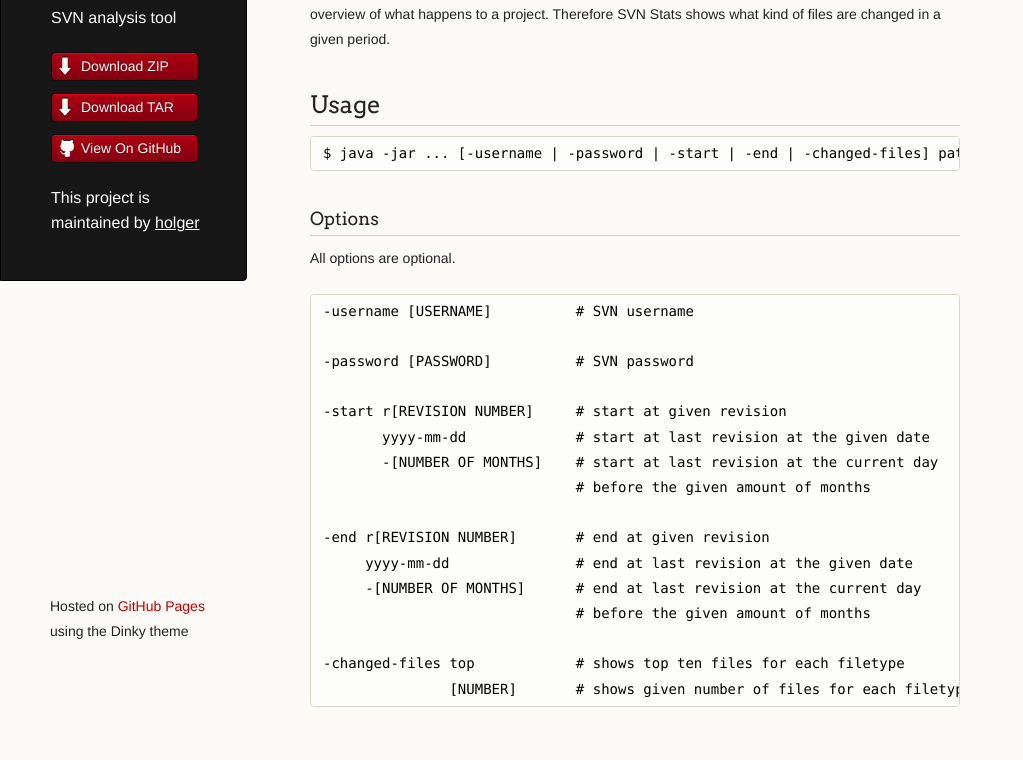
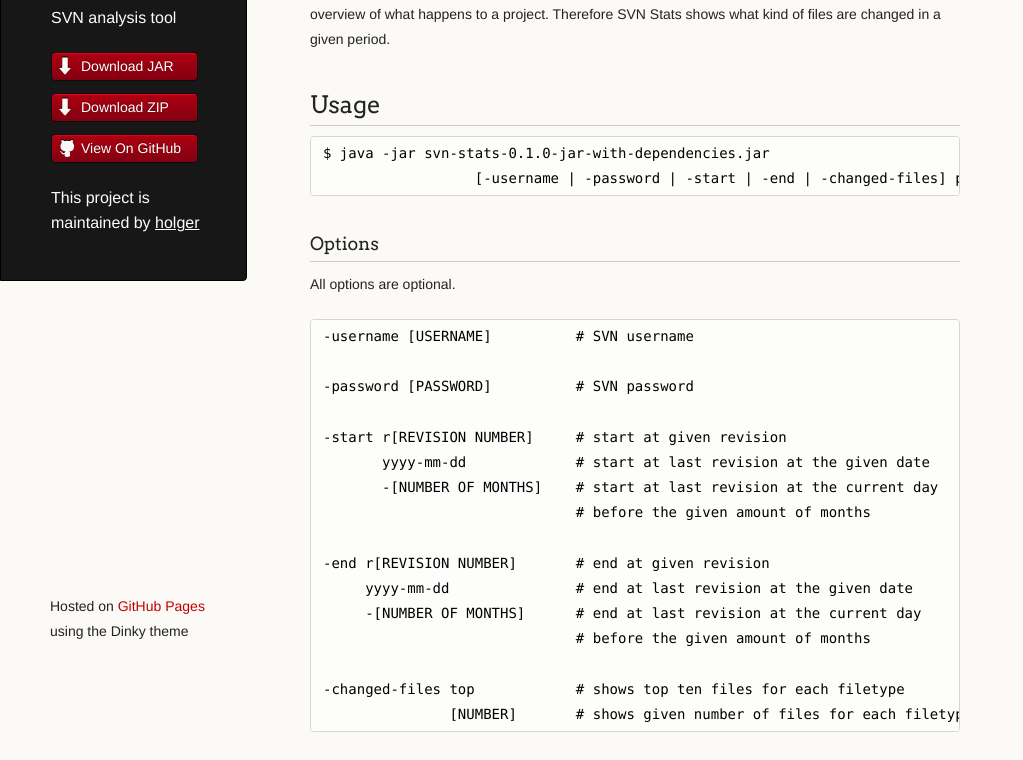
Before and after one commit to daerwang/svn-stats, a plain HTML site: page index.html in a window 1280 px wide. Shown: the part 124-884 px from the top of the page, without its empty margins (0-1023 px from the left). Drawn offline with Linux system fonts and the light colour scheme.

Commit message:
Update index.html

```diff
--- a/index.html
+++ b/index.html
@@ -20,8 +20,8 @@
         <p class="header">SVN analysis tool</p>
 
         <ul>
+          <li class="download"><a class="buttons" href="https://github.com/downloads/holger/svn-stats/svn-stats-0.1.0-jar-with-dependencies.jar">Download JAR</a></li>
           <li class="download"><a class="buttons" href="https://github.com/holger/svn-stats/zipball/master">Download ZIP</a></li>
-          <li class="download"><a class="buttons" href="https://github.com/holger/svn-stats/tarball/master">Download TAR</a></li>
           <li><a class="buttons github" href="https://github.com/holger/svn-stats">View On GitHub</a></li>
         </ul>
 
@@ -38,7 +38,8 @@
 
 <h2>Usage</h2>
 
-<pre><code>$ java -jar ... [-username | -password | -start | -end | -changed-files] path
+<pre><code>$ java -jar svn-stats-0.1.0-jar-with-dependencies.jar
+                  [-username | -password | -start | -end | -changed-files] path
 </code></pre>
 
 <h3>Options</h3>
```
